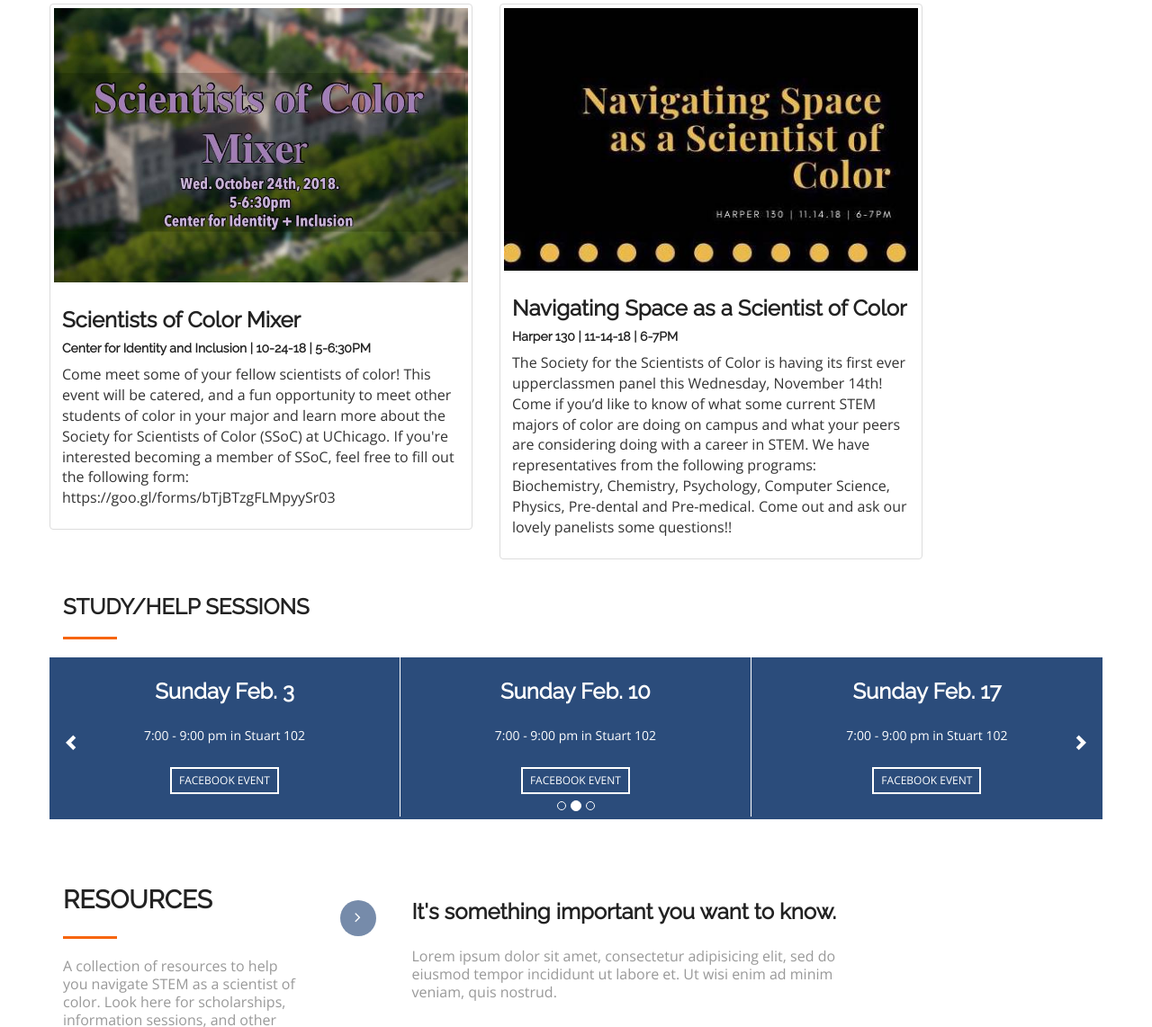
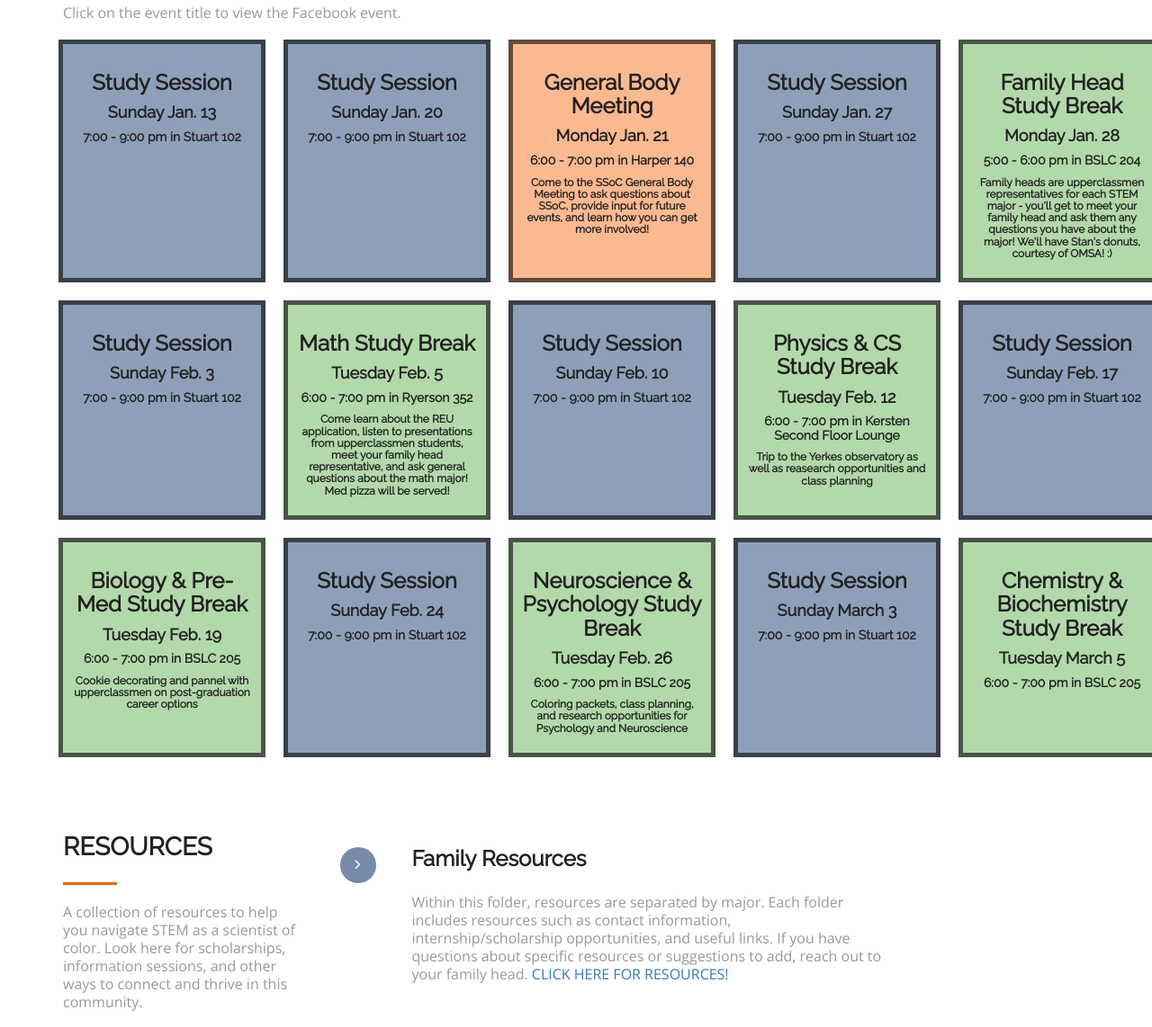
Before and after one commit to ze-ne/SSoC, a plain HTML site: page index.html in a window 1280 px wide. Shown: the part 1058-2200 px from the top of the page at 90% size. Drawn offline with nearby package versions, Linux system fonts and the light colour scheme; a web font is replaced by a local one.

Commit message:
Published version 1-29

```diff
--- a/css/style.css
+++ b/css/style.css
@@ -142,7 +142,7 @@ banner
 }
 #banner{
     margin-top: -60px;
-	background: url('../img/science3.jpg') no-repeat fixed;
+    background: url('../img/science4.jpg') no-repeat fixed;
 	background-size: cover;
 	min-height: 500px;
 	position: relative;
@@ -252,7 +252,7 @@ team
 cta -2
 ***************************************/
 #cta-2{
-	background-color: rgba(6, 45, 100, 0.85);
+	background-color: rgba(6, 45, 100, 0.75);
 }
 .white{
 	color: #fff;
@@ -405,6 +405,36 @@ body {
     font-size: 14px;
 }
 
+
+.grid-container {
+    display: grid;
+    grid-template-columns: 20% 20% 20% 20% 20%;
+    padding: 10px;
+    grid-gap: 20px;
+}
+
+.grid-item-study {
+    background-color: rgba(6, 45, 100, 0.45);
+    border: 5px solid rgba(0, 0, 0, 0.6);
+    padding: 10px;
+    font-size: 30px;
+    text-align: center;
+}
+.grid-item-family {
+    background-color: rgba(84, 172, 68, 0.45);
+    border: 5px solid rgba(0, 0, 0, 0.6);
+    padding: 10px;
+    font-size: 30px;
+    text-align: center;
+}
+
+.grid-item-general {
+    background-color: rgba(247, 101, 11, 0.45);
+    border: 5px solid rgba(0, 0, 0, 0.6);
+    padding: 10px;
+    font-size: 30px;
+    text-align: center;
+}
 /***************************************
 footer
 ***************************************/
--- a/index.html
+++ b/index.html
@@ -4,7 +4,7 @@
 <head>
   <meta charset="utf-8">
   <meta name="viewport" content="width=device-width, initial-scale=1">
-  <title>Medilab Free Bootstrap HTML5 Template</title>
+  <title>Scientists of Color</title>
   <meta name="description" content="Free Bootstrap Theme by BootstrapMade.com">
   <meta name="keywords" content="free website templates, free bootstrap themes, free template, free bootstrap, free website template">
 
@@ -13,6 +13,8 @@
   <link rel="stylesheet" type="text/css" href="css/font-awesome.min.css">
   <link rel="stylesheet" type="text/css" href="css/bootstrap.min.css">
   <link rel="stylesheet" type="text/css" href="css/style.css">
+
+  <link rel="icon" type="image/png" href="./img/logoSmall.png">
   <!-- =======================================================
     Theme Name: Medilab
     Theme URL: https://bootstrapmade.com/medilab-free-medical-bootstrap-theme/
@@ -34,7 +36,7 @@
 				        <span class="icon-bar"></span>
 				        <span class="icon-bar"></span>
 				      </button>
-              <a class="navbar-brand" href="#"><img src="img/logo.png" class="img-responsive" style="width: 140px; margin-top: -16px;"></a>
+              <a class="navbar-brand" href="#"><img src="" class="img-responsive" style="width: 140px; margin-top: -16px;"></a>
             </div>
             <div class="collapse navbar-collapse navbar-right" id="myNavbar">
               <ul class="nav navbar-nav">
@@ -43,7 +45,6 @@
                 <li class=""><a href="#resources">Resources</a></li>
                 <li class=""><a href="#family-heads">Family Heads</a></li>
                 <li class=""><a href="#team">Board</a></li>
-                <li class=""><a href="#contact">Contact</a></li>
               </ul>
             </div>
           </div>
@@ -51,6 +52,11 @@
       </nav>
       <div class="container">
         <div class="row">
+        <!--LOGO HEADER
+        <div class="row">
+          <img src="img/logo2.png"/>
+       </div>
+       /-->
           <div class="banner-info">
             <div class="banner-text text-center">
               <h1 class="white">Society for Scientists of Color</h1>
@@ -112,60 +118,139 @@
           <div class="col-md-12">
             <h2 class="ser-title">Upcoming Events</h2>
             <hr class="botm-line">
+            <p>Click on the event title to view the Facebook event.</p>
           </div>
-          <!-- Fancy Events-->
+
+          <div class="grid-container">
+            <div class="grid-item-study">
+              <h3>Study Session</h3>
+              <h4>Sunday Jan. 13</h4>
+              <h5>7:00 - 9:00 pm in Stuart 102 </h5>
+            </div>
+            <div class="grid-item-study">
+              <h3>Study Session</h3>
+              <h4>Sunday Jan. 20</h4>
+              <h5>7:00 - 9:00 pm in Stuart 102 </h5>
+            </div>
+            <div class="grid-item-general">
+              <a href="https://www.facebook.com/events/2365825153640324/">
+                <h3>General Body Meeting</h3>
+              </a>
+              <h4>Monday Jan. 21</h4>
+              <h5>6:00 - 7:00 pm in Harper 140</h5>
+              <h6>Come to the SSoC General Body Meeting to ask questions about SSoC, provide input for future events, and learn how you can get more involved!</h6>
+            </div>
+            <div class="grid-item-study">
+              <h3>Study Session</h3>
+              <h4>Sunday Jan. 27</h4>
+              <h5>7:00 - 9:00 pm in Stuart 102 </h5>
+            </div>
+            <div class="grid-item-family">
+              <a href="https://www.facebook.com/events/2253916438263028/">
+                <h3>Family Head Study Break</h3>
+              </a>
+              <h4>Monday Jan. 28</h4>
+              <h5>5:00 - 6:00 pm in BSLC 204</h5>
+              <h6>Family heads are upperclassmen representatives for each STEM major - you'll get to meet your family head and ask them any questions you have about the major! We'll have Stan's donuts, courtesy of OMSA! :) </h6>
+            </div>
+            <div class="grid-item-study">
+              <h3>Study Session</h3>
+              <h4>Sunday Feb. 3</h4>
+              <h5>7:00 - 9:00 pm in Stuart 102 </h5>
+            </div>
+            <div class="grid-item-family">
+              <a href="https://www.facebook.com/events/299807224010521/">
+                <h3>Math Study Break</h3>
+              </a>
+              <h4>Tuesday Feb. 5</h4>
+              <h5>6:00 - 7:00 pm in Ryerson 352</h5>
+              <h6>Come learn about the REU application, listen to presentations from upperclassmen students, meet your family head representative, and ask general questions about the math major! Med pizza will be served!</h6>
+            </div>
+            <div class="grid-item-study">
+              <h3>Study Session</h3>
+              <h4>Sunday Feb. 10</h4>
+              <h5>7:00 - 9:00 pm in Stuart 102 </h5>
+            </div>
+            <div class="grid-item-family">
+              <h3>Physics & CS Study Break</h3>
+              <h4>Tuesday Feb. 12</h4>
+              <h5>6:00 - 7:00 pm in Kersten Second Floor Lounge</h5>
+              <h6>Trip to the Yerkes observatory as well as reasearch opportunities and class planning</h6>
+            </div>
+            <div class="grid-item-study">
+              <h3>Study Session</h3>
+              <h4>Sunday Feb. 17</h4>
+              <h5>7:00 - 9:00 pm in Stuart 102 </h5>
+            </div>
+            <div class="grid-item-family">
+              <h3>Biology & Pre-Med Study Break</h3>
+              <h4>Tuesday Feb. 19</h4>
+              <h5>6:00 - 7:00 pm in BSLC 205</h5>
+              <h6>Cookie decorating and pannel with upperclassmen on post-graduation career options</h6>
+            </div>
+            <div class="grid-item-study">
+              <h3>Study Session</h3>
+              <h4>Sunday Feb. 24</h4>
+              <h5>7:00 - 9:00 pm in Stuart 102 </h5>
+            </div>
+            <div class="grid-item-family">
+              <h3>Neuroscience & Psychology Study Break</h3>
+              <h4>Tuesday Feb. 26</h4>
+              <h5>6:00 - 7:00 pm in BSLC 205</h5>
+              <h6>Coloring packets, class planning, and research opportunities for Psychology and Neuroscience</h6>
+            </div>
+            <div class="grid-item-study">
+              <h3>Study Session</h3>
+              <h4>Sunday March 3</h4>
+              <h5>7:00 - 9:00 pm in Stuart 102 </h5>
+            </div>
+            <div class="grid-item-family">
+              <h3>Chemistry & Biochemistry Study Break</h3>
+              <h4>Tuesday March 5</h4>
+              <h5>6:00 - 7:00 pm in BSLC 205</h5>
+            </div>
+          </div>
+          <!-- UNUSED EVENTS
+          Fancy Events
           <div class="row">
               <div class="col-md-5">
                 <div class="thumbnail">
-                  <a href="https://www.facebook.com/events/249018785812381/">
-                    <img src="./img/mixer.jpg" alt="" height="200" style="width:100%">
+                  <a href="https://www.facebook.com/events/2365825153640324/">
+                    <img src="./img/generalmeeting.jpg" alt="" height="200" style="width:100%">
                     <div class="caption">
-                      <h3>Scientists of Color Mixer</h3>
+                      <h3>General Body Meeting</h3>
                   </a>
-                      <h5>Center for Identity and Inclusion | 10-24-18 | 5-6:30PM</h5>
-                      <p>Come meet some of your fellow scientists of color! This event will be catered, and a fun opportunity to meet other students of color in your major and learn more about the Society for Scientists of Color (SSoC) at UChicago. If you're interested becoming a member of SSoC, feel free to fill out the following form: https://goo.gl/forms/bTjBTzgFLMpyySr03</p>
-                    </div>
-
-                </div>
-              </div>
-              <div class="col-md-5">
-                <div class="thumbnail">
-                  <a href="https://www.facebook.com/events/194983018047012/">
-                    <img src="./img/navigatingspaces.jpg" alt="" style="width:100%">
-                    <div class="caption">
-                      <h3>Navigating Space as a Scientist of Color</h3>
-                    </a>
-                      <h5>Harper 130 | 11-14-18 | 6-7PM</h5>
-                      <p>The Society for the Scientists of Color is having its first ever upperclassmen panel this Wednesday, November 14th! Come if you’d like to know of what some current STEM majors of color are doing on campus and what your peers are considering doing with a career in STEM. We have representatives from the following programs: Biochemistry, Chemistry, Psychology, Computer Science, Physics, Pre-dental and Pre-medical. Come out and ask our lovely panelists some questions!!</p>
+                      <h5>Harper 140 | 01-21-19 | 6-7PM</h5>
+                      <p>Come to the SSoC General Body Meeting to ask questions about SSoC, provide input for future events, and learn how you can get more involved!</p>
                     </div>
                 </div>
               </div>
             </div>
-          <!-- Carousel of Events-->
+          Carousel of Events
           <section id="carouselExampleIndicators" class="carousel slide" data-ride="carousel">
             <div id="myCarousel" class="carousel slide" data-ride="carousel">
                 <div class="col-md-12">
                     <h3 class="ser-title">STUDY/HELP SESSIONS</h3>
                     <hr class="botm-line">
                   </div>
-              <!-- Indicators -->
+              Indicators
               <ol class="carousel-indicators">
                 <li data-target="#myCarousel" data-slide-to="0" class="active"></li>
                 <li data-target="#myCarousel" data-slide-to="1"></li>
                 <li data-target="#myCarousel" data-slide-to="2"></li>
               </ol>
-              <!-- Wrapper for slides -->
+              Wrapper for slides
               <div class="carousel-inner">
                 <div class="item active">
-                  <!-- Carousel Screen 1 -->
+                  Carousel Screen 1
                   <section id="events" class="section-padding">
                     <div class="container">
                       <div class="row">
                           <div class="events-col">
                             <div class="event-info">
-                              <h3>Sunday Jan. 13</h3>
-                              <p>7:00 - 9:00 pm in Stuart 102 </p>
-                              <a href="https://www.facebook.com/SSOCUchicago/" class="event-info-btn">FACEBOOK EVENT</a>
+                              <del><h3>Sunday Jan. 13</h3>
+                              <p>7:00 - 9:00 pm in Stuart 102 </p></del>
+                              <a href="https://www.facebook.com/SSOCUchicago/" class="event-info-btn"><del>FACEBOOK EVENT</del></a>
                             </div>
                           </div>
                           <div class="events-col">
@@ -187,7 +272,7 @@
                   </section>
                 </div>
                 <div class="item">
-                  <!-- Carousel Screen 2 -->
+                  Carousel Screen 2
                   <section id="events" class="section-padding">
                       <div class="container">
                         <div class="row">
@@ -217,7 +302,7 @@
                   </section>
                 </div>
                 <div class="item">
-                    <!-- Carousel Screen 3 -->
+                  Carousel Screen 3
                     <section id="events" class="section-padding">
                         <div class="container">
                           <div class="row">
@@ -242,7 +327,7 @@
                     </section>
                   </div>
               </div>
-              <!-- Left and right controls -->
+              Left and right controls
               <a class="left-carousel-control" href="#myCarousel" data-slide="prev">
                 <span class="glyphicon glyphicon-chevron-left"></span>
                 <span class="sr-only">Previous</span>
@@ -253,7 +338,7 @@
               </a>
             </div>
       </div>
-      <!--events template-->
+      events template-->
     </div>
   </section>
   <!--end events-->
@@ -273,15 +358,8 @@
             <div class="more-features-box-text">
               <div class="more-features-box-text-icon"> <i class="fa fa-angle-right" aria-hidden="true"></i> </div>
               <div class="more-features-box-text-description">
-                <h3>It's something important you want to know.</h3>
-                <p>Lorem ipsum dolor sit amet, consectetur adipisicing elit, sed do eiusmod tempor incididunt ut labore et. Ut wisi enim ad minim veniam, quis nostrud.</p>
-              </div>
-            </div>
-            <div class="more-features-box-text">
-              <div class="more-features-box-text-icon"> <i class="fa fa-angle-right" aria-hidden="true"></i> </div>
-              <div class="more-features-box-text-description">
-                <h3>It's something important you want to know.</h3>
-                <p>Lorem ipsum dolor sit amet, consectetur adipisicing elit, sed do eiusmod tempor incididunt ut labore et. Ut wisi enim ad minim veniam, quis nostrud.</p>
+                <h3>Family Resources</h3>
+                <p>Within this folder, resources are separated by major. Each folder includes resources such as contact information, internship/scholarship opportunities, and useful links. If you have questions about specific resources or suggestions to add, reach out to your family head. <a href="https://drive.google.com/open?id=1GOtXO8dpX4E2sma3a9mlJVF3377dm0uN">CLICK HERE FOR RESOURCES!</a></p>
               </div>
             </div>
           </div>
@@ -327,21 +405,23 @@
             <div class="more-features-box-text">
               <div class="more-features-box-text-icon"> <i class="fa fa-leaf" aria-hidden="true"></i> </div>
               <div class="more-features-box-text-description">
-                <h4>Biochemistry</h4>
+                <h4>Biochemistry/Chemistry</h4>
                 <bl class="">
                   <li>Zainab Aziz, <small>zainabaziz@uchicago.edu</small></li>
                 </bl>
               </div>
             </div>
+            <!-- CHEMISTRY FAMILY HEAD
             <div class="more-features-box-text">
               <div class="more-features-box-text-icon"> <i class="fa fa-flask" aria-hidden="true"></i> </div>
               <div class="more-features-box-text-description">
                 <h4>Chemistry</h4>
                 <bl class="">
-                  <li>Nivedina Sarma, <small>nivedina@uchicago.edu</small></li>
+                  <li> <small></small></li>
                 </bl>
               </div>
             </div>
+            -->
             <div class="more-features-box-text">
               <div class="more-features-box-text-icon"> <i class="fa fa-laptop" aria-hidden="true"></i> </div>
               <div class="more-features-box-text-description">
@@ -433,8 +513,8 @@
             </h4>
           </div>
           <div class="col-lg-3 col-md-3 col-sm-4 col-xs-6 text-center mb-4">
-            <img class="image-box" src="./img/james.jpg" alt="James Stevenson, treasurer" width="200" height="200">
-            <h4>James Stevenson
+            <img class="image-box" src="./img/destiny.jpg" alt="Destiny Gayle, treasurer" width="200" height="200">
+            <h4>Destiny Gayle
               <br/>
               <small>Treasurer</small>
             </h4>
@@ -476,7 +556,7 @@
           </h4>
         </div>
       <div class="col-lg-3 col-md-3 col-sm-4 col-xs-6 text-center mb-4">
-        <img class="image-box" src="http://placehold.it/200x200" alt="">
+        <img class="image-box" src="./img/angel.jpg" alt="" width="200" height="200">
         <h4>Angel Anene
           <br/>
           <small>Outreach Chair</small>
@@ -510,8 +590,14 @@
           <small>First Year Representative</small>
         </h4>
       </div>
+      <div class="col-lg-3 col-md-3 col-sm-4 col-xs-6 text-center mb-4">
+        <img class="image-box" src="./img/mohamed.jpg" alt="Mohamed Fawaz, First year representative" width="200" height="200">
+        <h4>Mohamed Fawaz
+          <br/>
+          <small>First Year Representative</small>
+        </h4>
+      </div>
     </div>
-
   </div>
   </section>
   <!-- end -->
@@ -530,6 +616,9 @@
           </ul>
         </div>
       </div>
+      <div  style="text-align:right">
+        <img src="./img/logo.png" width="275" height="275">
+      </div>
     </div>
   </section>
   <!--cta-->
```
Also changed, not shown: carousel idea.png (deleted), img/angel.jpg (added), img/banner.png (added), img/destiny.jpg (added), img/generalmeeting.jpg (added), img/logo2.png (added), img/logoSmall.png (added), img/mohamed.jpg (added), img/science3-1.jpg (added), img/science3.jpg (deleted), img/science4 copy.jpg (added), img/science4.jpg (added), 2 other files.
